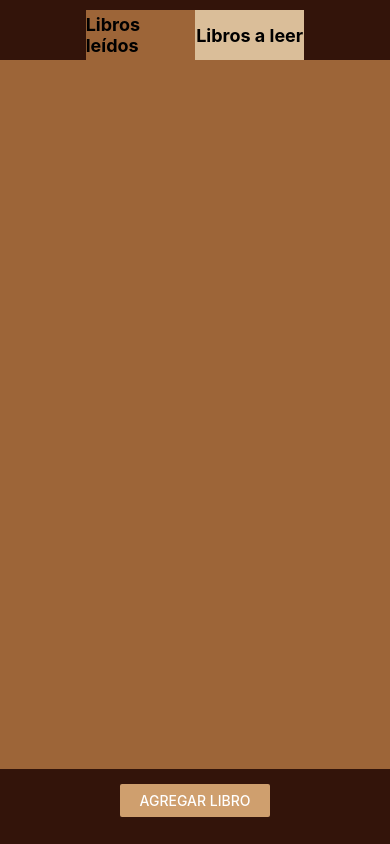
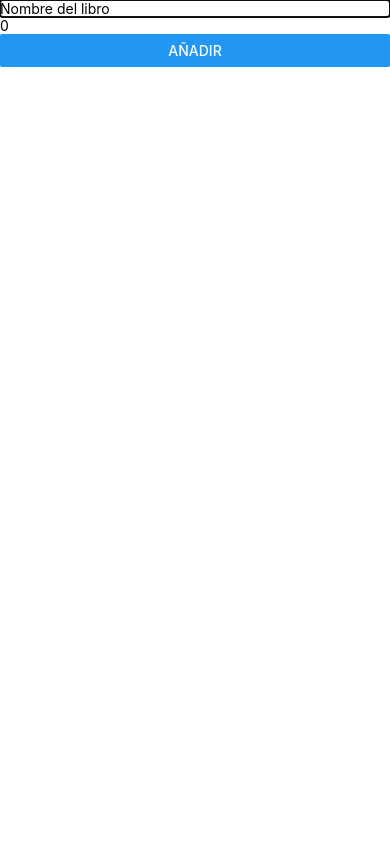
Before and after one commit to SergioDiPietro/PGL_UD3-1, a React Native app: screen / in a window 390 px wide. Both pictures are taken after a click on the button "AGREGAR LIBRO". Built offline with nearby package versions, Linux system fonts and the light colour scheme.

Commit message:
Feat: Creado modal en su forma más básica (sólo se muestra y oculta).

```diff
--- a/App.js
+++ b/App.js
@@ -1,10 +1,12 @@
 import { StyleSheet, View, StatusBar, Button } from 'react-native';
 import { useState } from 'react';
-import { Tab } from './components/Tab/Tab';
+import { Tab } from './components/Tab';
+import { AddBookModal } from "./components/AddBookModal";
 import Colors from "./constants/Colors";
 
 export default function App() {
   const [color, setColor] = useState(Colors.coffee1);
+  const [bookList, setBookList] = useState([]);
   const [modalVisible, setModalVisible] = useState(false);
 
   const styles = StyleSheet.create({
@@ -32,25 +34,27 @@ export default function App() {
 
   return (
     <View style={styles.screen}>
-      <StatusBar backgroundColor={Colors.coffee5}/>
-      <View style={{flexDirection: 'row'}}>
+      <StatusBar backgroundColor={Colors.coffee5} />
+      <View style={{ flexDirection: 'row' }}>
         <Tab
-          toggleList={() => {handleShowList(true)}}
+          toggleList={() => { handleShowList(true) }}
           title="Libros leídos"
-          style={{backgroundColor: Colors.coffee1, width: '50%'}}
+          style={{ backgroundColor: Colors.coffee1, width: '50%' }}
         />
         <Tab
-          toggleList={() => {handleShowList(false)}}
+          toggleList={() => { handleShowList(false) }}
           title="Libros a leer"
-          style={{backgroundColor: Colors.coffee3, width: '50%'}}
+          style={{ backgroundColor: Colors.coffee3, width: '50%' }}
         />
       </View>
 
       <View style={styles.bookList}></View>
 
-      <View style={{width: 150, marginTop: 15}}>
+      <View style={{ width: 150, marginTop: 15 }}>
         <Button title={'Agregar libro'} color={Colors.coffee2} onPress={() => setModalVisible(true)} />
       </View>
+
+      <AddBookModal onAddBookHandler={() => console.log('agregado')} modalVisible={modalVisible} setModalVisible={setModalVisible} />
     </View>
   );
 };
--- /dev/null
+++ b/components/AddBookModal.js
@@ -0,0 +1,46 @@
+import { useState } from "react";
+import { Button, TextInput, View, StyleSheet, Modal } from "react-native";
+
+export const AddBookModal = ({setModalVisible, modalVisible}) => {
+    const [bookName, setBookName] = useState("");
+    const [bookPages, setBookPages] = useState(0);
+
+    const validateBook = () => {
+        setBookName("");
+        setBookPages(0);
+        setModalVisible(false);
+    };
+
+    return (
+        <View style={styles.centeredView}>
+            <Modal visible={modalVisible} animationType={"fade"}>
+                <TextInput
+                    //style={styles.bookNameInput}
+                    placeholder="Nombre del libro"
+                    value={bookName}
+                    //onChangeText={bookNameHandler}
+                />
+                <TextInput
+                    //style={styles.bookInput}
+                    placeholder="Pages"
+                    value={bookPages}
+                    //onChangeText={bookPagesHandler}
+                />
+                <Button
+                    //style={styles.}
+                    onPress={validateBook}
+                    title="Añadir"
+                />
+            </Modal>
+        </View>
+    );
+};
+
+const styles = StyleSheet.create({
+    centeredView: {
+        flex: 1,
+        justifyContent: "center",
+        alignItems: "center",
+        marginTop: 22,
+    },
+});
--- a/components/Tab/Tab.js
+++ b/components/Tab.js
@@ -1,5 +1,5 @@
 import { Text, StyleSheet, TouchableHighlight } from 'react-native';
-import Colors from '../../constants/Colors';
+import Colors from '../constants/Colors';
 
 export const Tab = ({ toggleList, title, style }) => {
     return (
```
Also changed, not shown: components/ToReadListButton/ToReadListButton.js (deleted, +0 -27 lines).
